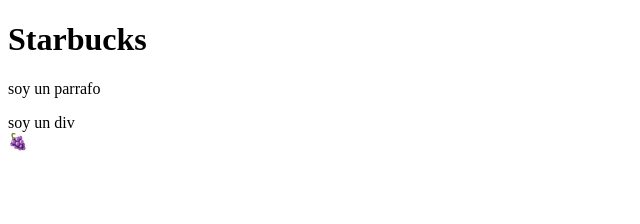
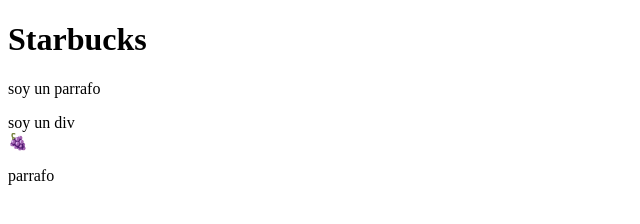
Before and after one commit to TomasDnlAranda/starbucks-17a, a plain HTML site: page index.html in a window 1280 px wide. Shown: the full height of the page, 0-640 px from the left. Drawn offline with Linux system fonts and the light colour scheme.

Commit message:
11. add p

```diff
--- a/index.html
+++ b/index.html
@@ -10,5 +10,8 @@
 		<p>soy un parrafo</p>
 		<div>soy un div</div>
 		<footer>🍇</footer>
+
+		<!-- explicacion -->
+		<p>parrafo</p>
 	</body>
 </html>
```
